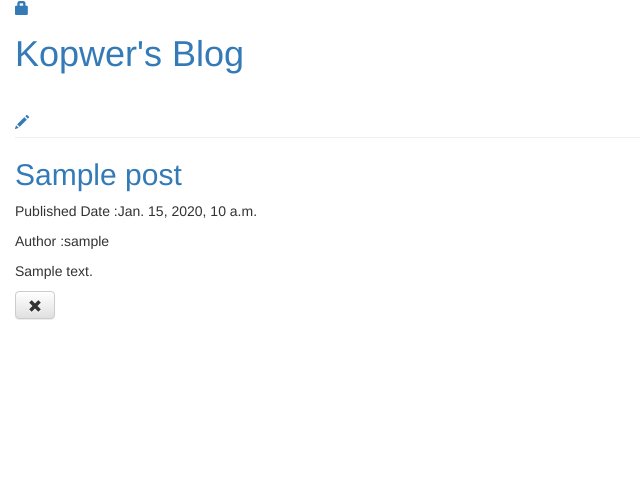
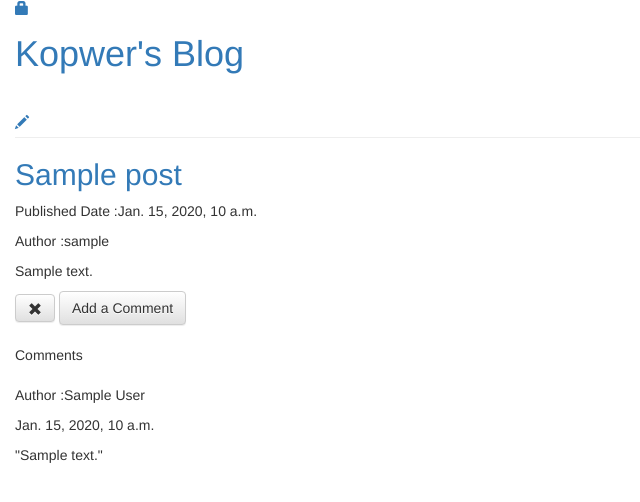
Before and after one commit to shubhampal123/my-first-blog, a Django app: page /post/1/ in a window 1280 px wide. Shown: the top 502 px of the page, without its empty margins (0-640 px from the left). Run offline with Django 3.2, Linux system fonts and the light colour scheme; tables that the repository leaves empty hold one stand-in row (values such as "Sample post"); some libraries are stand-ins or nearby versions.

Commit message:
comment model

```diff
--- a/blog/models.py
+++ b/blog/models.py
@@ -19,3 +19,18 @@ class Post(models.Model):
 
     def __str__(self):
         return self.title
+
+
+class Comment(models.Model):
+    post = models.ForeignKey('blog.Post', on_delete=models.CASCADE, related_name='comments')
+    author = models.CharField(max_length=200)
+    text = models.TextField()
+    created_date = models.DateTimeField(default=timezone.now)
+    approved_comment = models.BooleanField(default=False)
+
+    def approve(self):
+        self.approved_comment = True
+        self.save()
+
+    def __str__(self):
+        return self.text
--- a/blog/templates/blog/add_post.html
+++ b/blog/templates/blog/add_post.html
@@ -4,6 +4,6 @@
   <h2>Add Post </h2>
   <form method="POST" class="post_form">{% csrf_token %}
       {{form.as_p}}
-      <button type="Submit" class="save btn btn-default">Save</button>
+      <button type="Submit" class="save btn btn-default">Save As Draft</button>
   </form>
 {% endblock %}
--- a/blog/templates/blog/post_detail.html
+++ b/blog/templates/blog/post_detail.html
@@ -15,5 +15,20 @@
          <p>{{post.text|linebreaksbr}}</p>
         </div>
         <a class="btn btn-default" href="{% url 'post_remove' pk=post.pk %}"><span class="glyphicon glyphicon-remove"></span></a>
+        <a class="btn btn-default" href="{% url 'add_comment' pk=post.pk %}"><span >Add  a Comment</span></a>
+        <br><br>
+        <span>Comments</span>
+        <br><br>
+        {% for comment in comments %}
+
+        <p><span>Author :{{comment.author}}</span></p>
+        <p><span>{{comment.created_date}}</span></p>
+
+        <p>&quot;{{comment.text|linebreaksbr}}&quot;</p>
+
+        <br>
+
+
+        {% endfor %}
 
 {% endblock %}
--- a/blog/urls.py
+++ b/blog/urls.py
@@ -9,5 +9,6 @@ urlpatterns = [
     path('drafts/',views.post_draft_list,name='post_draft_list'),
     path('post/<pk>/publish/',views.post_publish,name='post_publish'),
     path('post/<pk>/remove/',views.post_remove,name='post_remove'),
+    path('post/<pk>/comment/',views.add_comment,name='add_comment'),
 
 ]
--- a/blog/views.py
+++ b/blog/views.py
@@ -1,7 +1,9 @@
 from django.shortcuts import render
 from .models import Post
+from .models import Comment
 from django.utils import timezone
 from .forms import PostForm
+from .forms import CommentForm
 from django.shortcuts import redirect
 from django.shortcuts import get_object_or_404
 from django.contrib.auth.decorators import login_required
@@ -13,7 +15,8 @@ def post_list(request):
 
 def post_detail(request,pk):
     post=get_object_or_404(Post,pk=pk)
-    return render(request,'blog/post_detail.html',{'post':post})
+    comments=Comment.objects.filter(post=pk).order_by('created_date')
+    return render(request,'blog/post_detail.html',{'post':post,'comments':comments})
 
 @login_required
 def post_new(request):
@@ -31,6 +34,24 @@ def post_new(request):
 
     return render(request,'blog/add_post.html',{'form':form})
 
+@login_required
+def add_comment(request,pk):
+    post=get_object_or_404(Post,pk=pk)
+    if request.method == "POST":
+       form=CommentForm(request.POST)
+       if form.is_valid():
+          comment=form.save(commit=False)
+          comment.author=request.user
+          comment.post=post
+          #comment.approve()
+          comment.published_date=timezone.now()
+          comment.save()
+          return redirect('post_detail',pk=post.pk)
+
+    else:
+        form=CommentForm()
+
+    return render(request,'blog/add_comment.html',{'form':form})
 @login_required
 def post_edit(request,pk):
     post=get_object_or_404(Post,pk=pk)
@@ -56,11 +77,21 @@ def post_draft_list(request):
 @login_required
 def post_publish(request,pk):
     post=get_object_or_404(Post,pk=pk)
-    post.publish()
-    return redirect('post_detail',pk=pk)
+    a=request.user
+    b=post.author
+    if a==b:
+       post.publish()
+       return redirect('post_list')
+    else:
+       return redirect('post_detail',pk=pk)
 
 @login_required
 def post_remove(request,pk):
     post=get_object_or_404(Post,pk=pk)
-    post.delete()
-    return redirect('post_list')
+    a=request.user
+    b=post.author
+    if a==b:
+       post.delete()
+       return redirect('post_list')
+    else:
+       return redirect('post_detail',pk=pk)
```
Also changed, not shown: blog/forms.py (+8 -0 lines), blog/templates/blog/add_comment.html (added, +9 -0 lines), blog/migrations/0002_comment.py (added).
